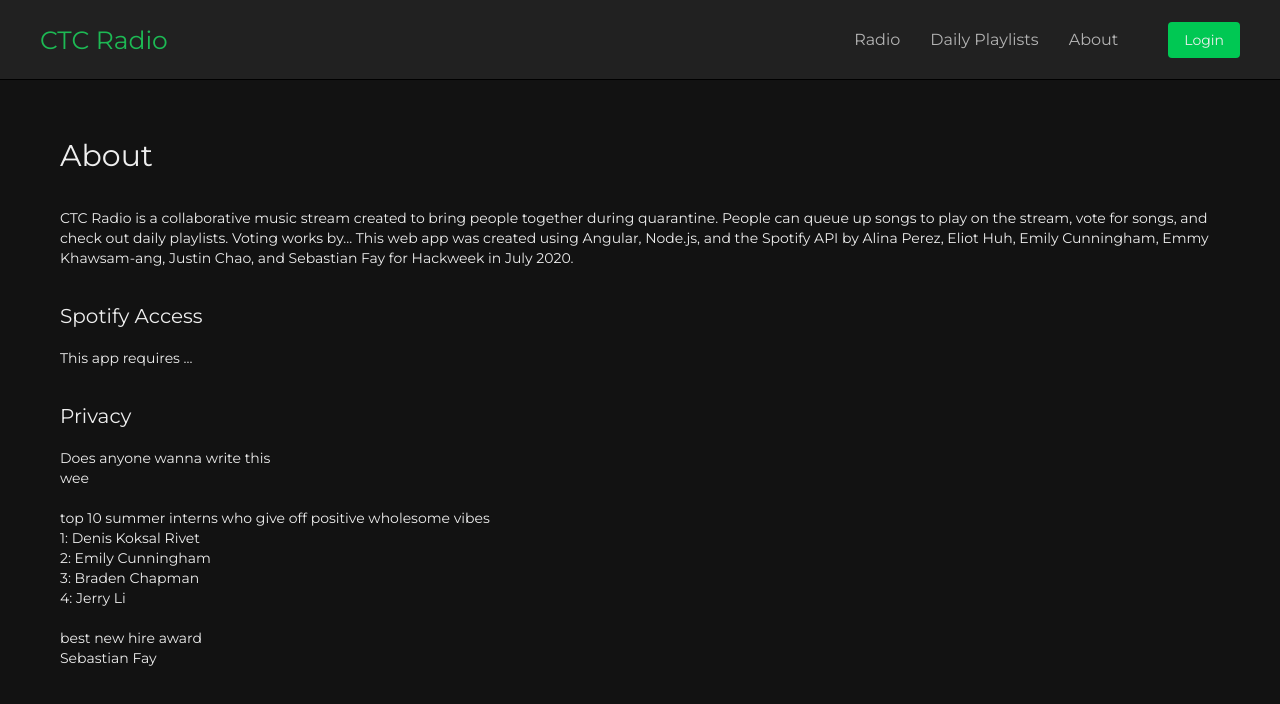
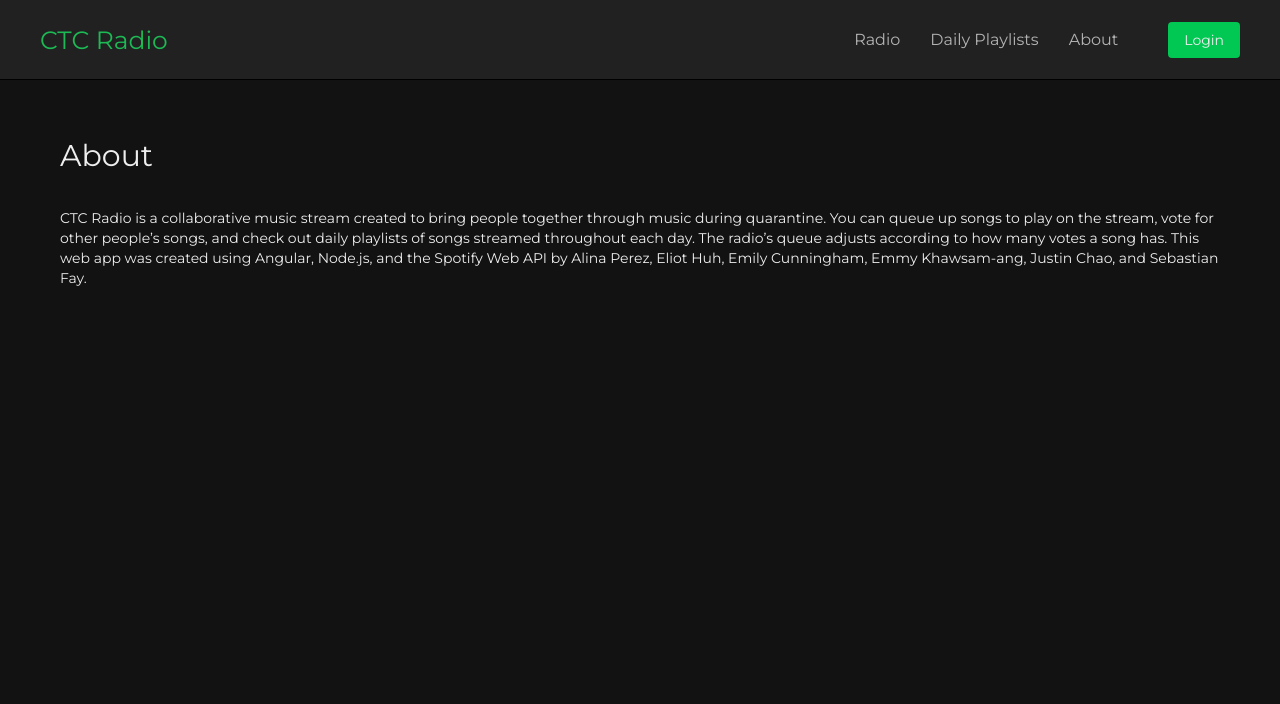
Before and after one commit to emmynk35/CTC-Radio, an Angular app: page /about in a window 1280 px wide. Shown: the top 704 px of the page. Built offline with nearby package versions, Linux system fonts and the light colour scheme.

Commit message:
changed bout

```diff
--- a/src/app/components/about/about.component.html
+++ b/src/app/components/about/about.component.html
@@ -1,23 +1,6 @@
 <div class="container">
     <h1>About</h1>
     <br>
-    <p>CTC Radio is a collaborative music stream created to bring people together during quarantine. People can queue up songs to play on the stream, vote for songs, and check out daily playlists. Voting works by... This web app was created using Angular, Node.js, and the Spotify API by Alina Perez, Eliot Huh, Emily Cunningham, Emmy Khawsam-ang, Justin Chao, and Sebastian Fay for Hackweek in July 2020.</p>
+    <p>CTC Radio is a collaborative music stream created to bring people together through music during quarantine. You can queue up songs to play on the stream, vote for other people’s songs, and check out daily playlists of songs streamed throughout each day. The radio’s queue adjusts according to how many votes a song has. This web app was created using Angular, Node.js, and the Spotify Web API by Alina Perez, Eliot Huh, Emily Cunningham, Emmy Khawsam-ang, Justin Chao, and Sebastian Fay.</p>
     <br>
-    <h2>Spotify Access</h2>
-    <p>This app requires ... </p>
-    <br>
-    <h2>Privacy</h2>
-    <p>Does anyone wanna write this
-    <br>wee
-    <br>
-    <br>top 10 summer interns who give off positive wholesome vibes
-    <br>1: Denis Koksal Rivet
-    <br>2: Emily Cunningham
-    <br> 3: Braden Chapman
-    <br>4: Jerry Li
-    <br>
-    <br>best new hire award
-    <br> Sebastian Fay
-    </p>
-
 </div>
```
